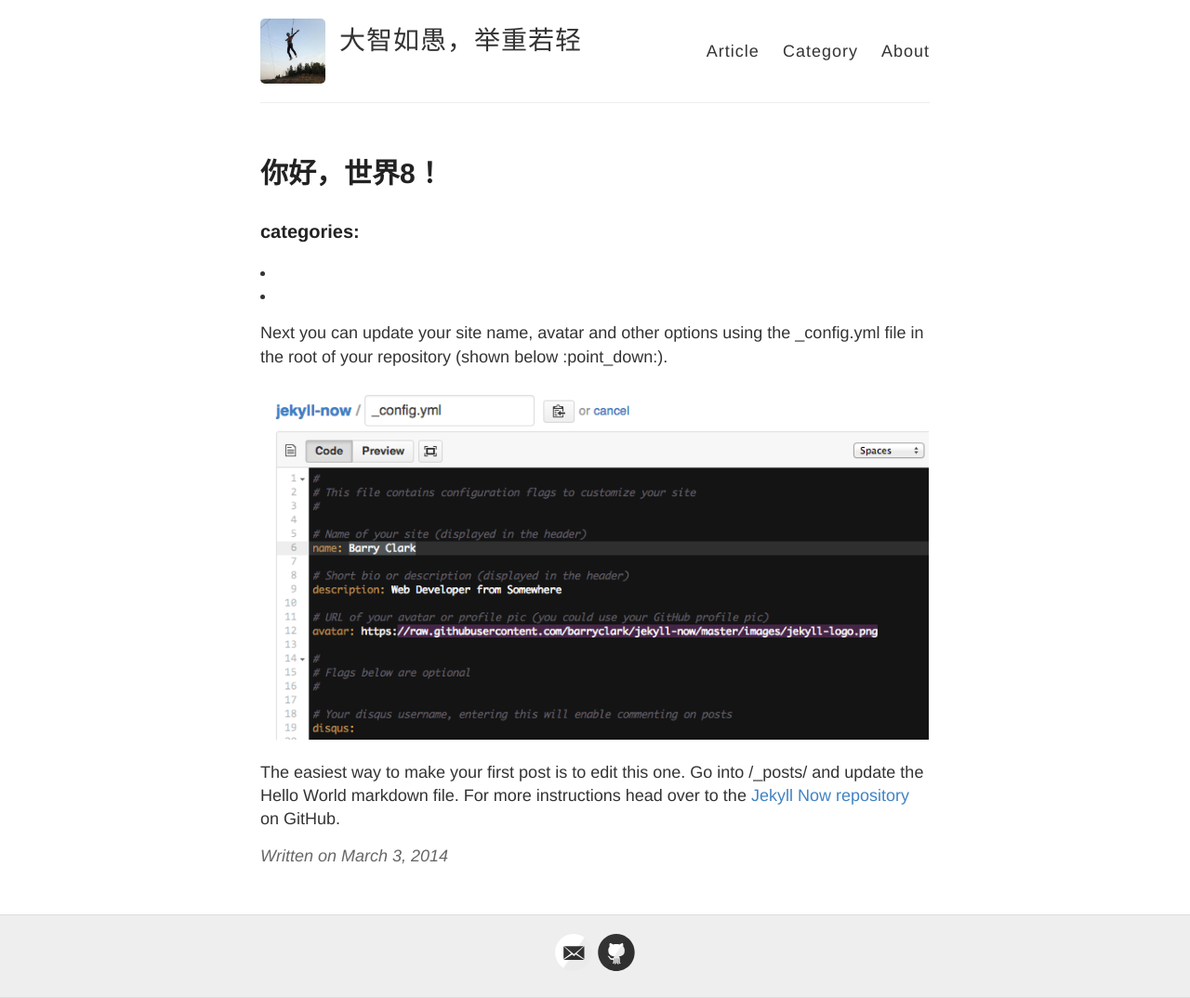
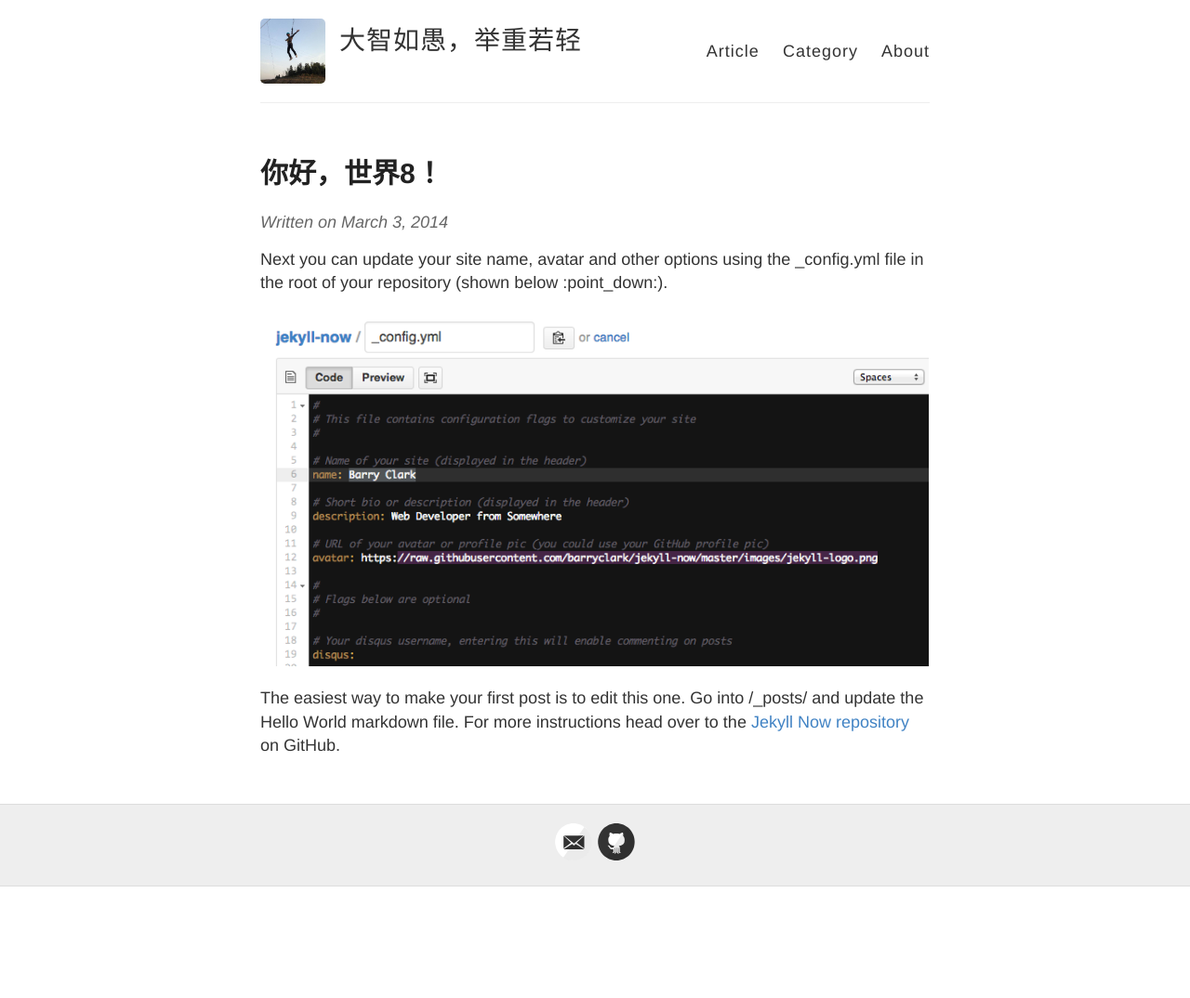
Before and after one commit to CC213/cc213.github.io, a Jekyll site: the page built from _posts/2014-3-3-Hello-World - 副本 (8).md, in a window 1280 px wide. Shown: the whole page at 93% size. Built offline with Jekyll 4.4.1, drawn with Linux system fonts in a browser that asks for light colours; Markdown is read by kramdown in place of the engine named in the settings; comment, search, counter and statistics services are not loaded; after the commit the page ends 954 px from its top, so only the background shows below that.

Commit message:
no message

```diff
--- a/_layouts/post.html
+++ b/_layouts/post.html
@@ -5,20 +5,13 @@ layout: default
 <article class="post">
   <h1>{{ page.title }}</h1>
 
-  <div class="category-list">
-  <h3>categories: </h3>
-  {% for category in page.categories %}
-	<li>&nbsp;&nbsp; {{ category | first }}</li>
-  {% endfor %}
+  <div class="date">
+    Written on {{ page.date | date: "%B %e, %Y" }}
   </div>
 
   <div class="entry">
     {{ content }}
   </div>
 
-  <div class="date">
-    Written on {{ page.date | date: "%B %e, %Y" }}
-  </div>
-
   {% include disqus.html disqus_identifier=page.disqus_identifier %}
 </article>
```
